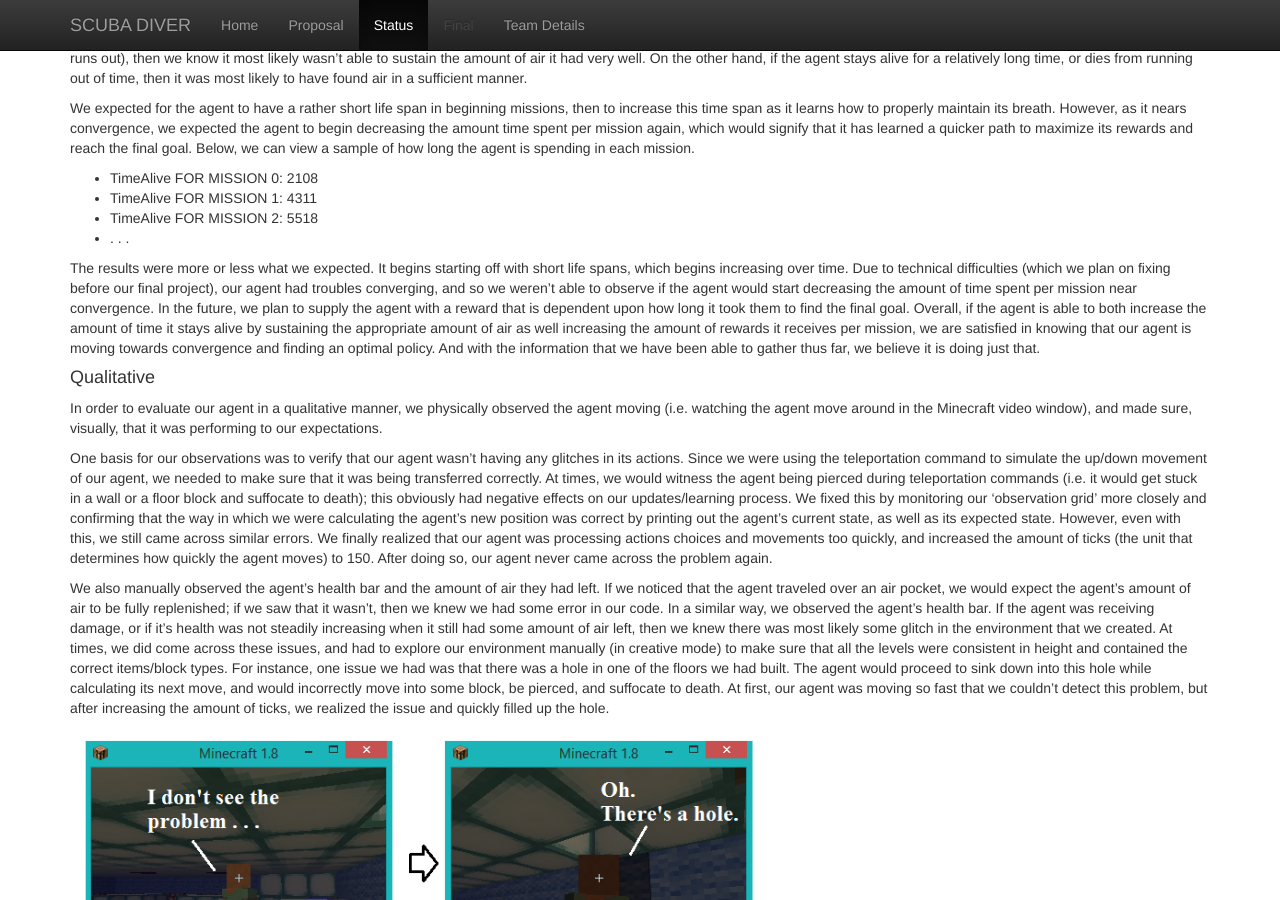
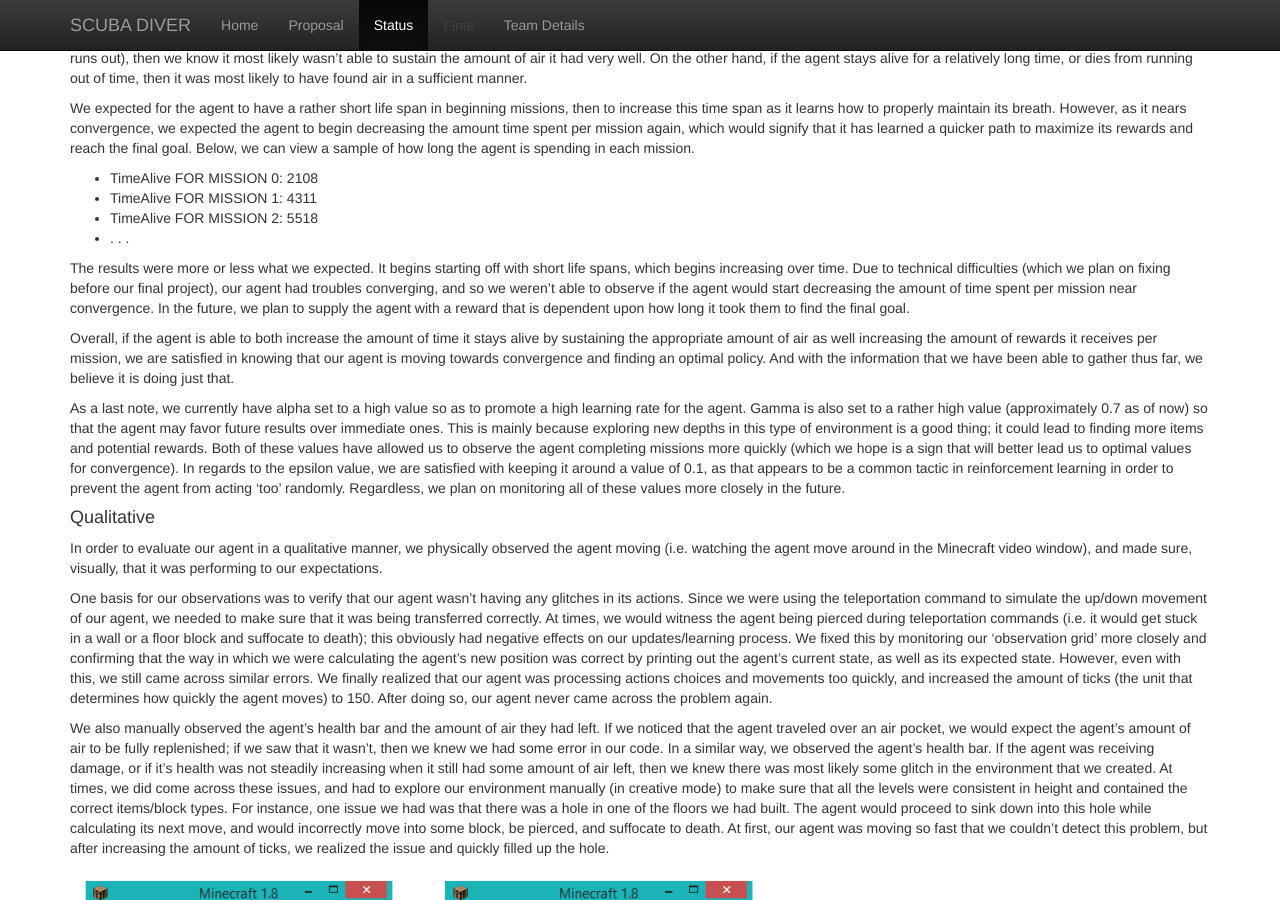
Before and after one commit to andrewdoh/scuba_diver, a Jekyll site: the page built from docs/status.md, in a window 1280 px wide and 900 px high, scrolled down 3872 px. Built offline with Jekyll 4.4.1, drawn with Linux system fonts in a browser that asks for light colours; formulas are drawn with MathJax 3; some of the changed text lies outside the part shown.

Commit message:
Update status.md

```diff
--- a/docs/status.md
+++ b/docs/status.md
@@ -77,7 +77,10 @@ We expected for the agent to have a rather short life span in beginning missions
 - . . .
 
 The results were more or less what we expected. It begins starting off with short life spans, which begins increasing over time. Due to technical difficulties (which we plan on fixing before our final project), our agent had troubles converging, and so we weren’t able to observe if the agent would start decreasing the amount of time spent per mission near convergence. In the future, we plan to supply the agent with a reward that is dependent upon how long it took them to find the final goal.
+
 Overall, if the agent is able to both increase the amount of time it stays alive by sustaining the appropriate amount of air as well increasing the amount of rewards it receives per mission, we are satisfied in knowing that our agent is moving towards convergence and finding an optimal policy. And with the information that we have been able to gather thus far, we believe it is doing just that.
+
+As a last note, we currently have alpha set to a high value so as to promote a high learning rate for the agent. Gamma is also set to a rather high value (approximately 0.7 as of now) so that the agent may favor future results over immediate ones. This is mainly because exploring new depths in this type of environment is a good thing; it could lead to finding more items and potential rewards. Both of these values have allowed us to observe the agent completing missions more quickly (which we hope is a sign that will better lead us to optimal values for convergence). In regards to the epsilon value, we are satisfied with keeping it around a value of 0.1, as that appears to be a common tactic in reinforcement learning in order to prevent the agent from acting ‘too’ randomly. Regardless, we plan on monitoring all of these values more closely in the future.
 
 #### Qualitative ####
 
@@ -102,8 +105,6 @@ Right now, we consider our project to be limited in these sense that it has not
 
 Given our experiences thus far, we anticipate the problems that will arise by the time the final report is due are that thinking of an idea and implementing it may encompass many more problems that one might expect. While ideas are simple to state, there are many problem that arise when the combination of so many different technologies are involved. We’ve realized that now after finally becoming somewhat familiar with the Malmo API. While we don’t know for certain how crippling this problem might be, we believe we’ve taken the necessary precautions to maximize our chances of completing our goal; namely, focusing our time on a function approximator that is not as complex as a neural network. We do expect problems to arise with the more relatively simple function approximator but expect that by reducing the complexity of the proposed method, the problems that arise should be doable in the time alotted to us.
 
-We will also continue experimenting with different alpha, gamma, and reward values to assess to the agent in order to help it better discover an optimal policy. Currently, we have alpha set to a high value so as to promote a high learning rate. Gamma is also set to a rather high value (approximately 0.7 as of now) so that the agent may favor future results over immediate ones. This is mainly because exploring new depths in this type of environment is a good thing; it could lead to finding more items and potential rewards. In regards to the epsilon value, we are satisfied with keeping it around a value of 0.1, as that appears to be a common tactic in reinforcement learning in order to prevent the agent from acting ‘too’ randomly. But overall, especially as we begin to increase the state space of our environment, we plan on monitoring these values more closely to improve our agent.
-
 In conclusion, the remaining goals and challenges we have for remaining days till the final submission are to make the necessary modifications to make our prototype fully functional (i.e. making it converge), as well as creating a more realistic environment for the agent (by increasing depth complexity, though this will be alleviated via a function approximator). We are going to perform more profound measurements and observations (such as plots and graphs to get a better visualization of the data) once we are able to obtain a more abundant and sufficient amount of said data. We believe our goals are reasonable to accomplish with the remaining time, and are excited to watch our agent grow in the coming weeks!
 
 
```
